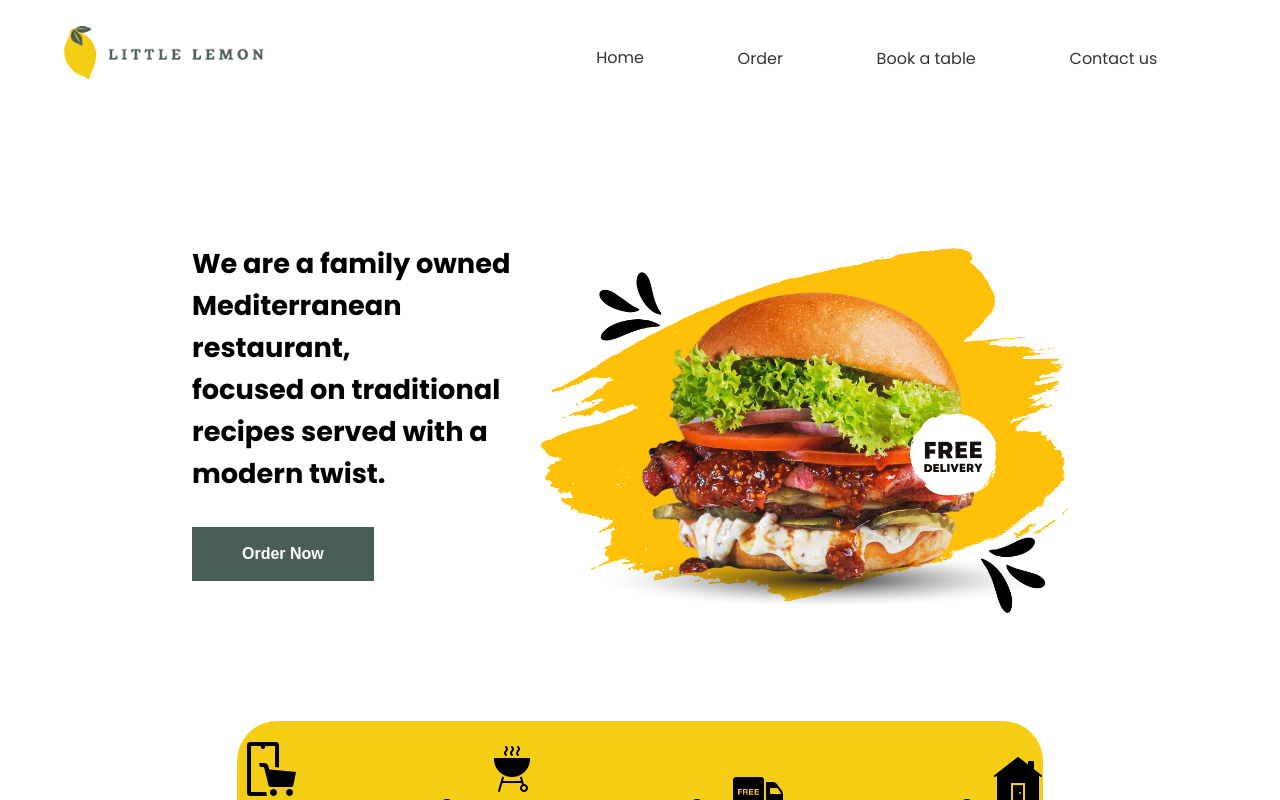
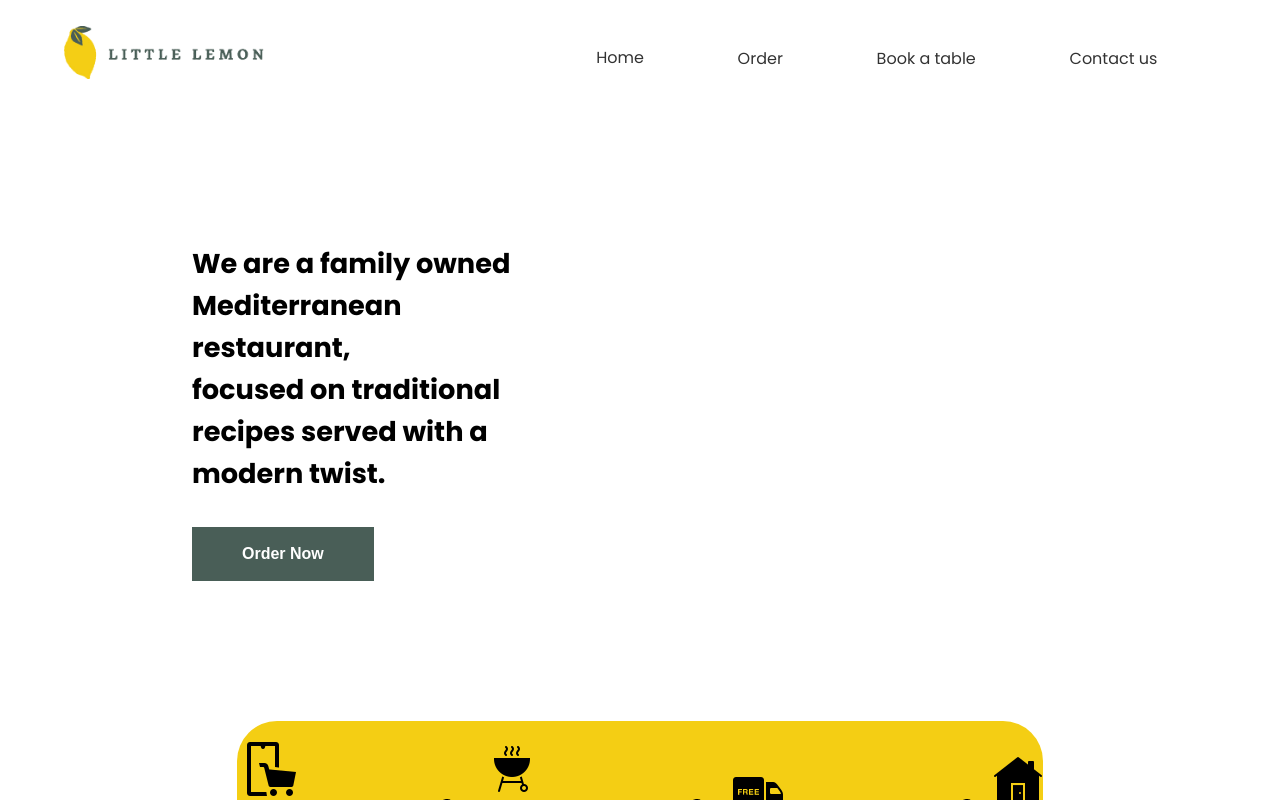
Before and after one commit to Eslamzaid/LittleLemon, a React (Vite) app in the folder LittleLemon/: page /AboutUs in a window 1280 px wide. Shown: the top 800 px of the page. Built offline with nearby package versions, Linux system fonts and the light colour scheme; a web font is replaced by a local one.

Commit message:
Hero css

```diff
--- a/LittleLemon/src/Layouts/Main/Hero/Hero.css
+++ b/LittleLemon/src/Layouts/Main/Hero/Hero.css
@@ -36,6 +36,24 @@
     /* border: 1px solid black; */
 }
 
+.TheFirstGrand {
+    -webkit-animation: slide-in-left 0.5s cubic-bezier(0.250, 0.460, 0.450, 0.940) both;
+    animation: slide-in-left 0.5s cubic-bezier(0.250, 0.460, 0.450, 0.940) both;
+}
+
+@keyframes slide-in-left {
+    0% {
+        -webkit-transform: translateX(-1000px);
+        transform: translateX(-1000px);
+        opacity: 0;
+    }
+
+    100% {
+        -webkit-transform: translateX(0);
+        transform: translateX(0);
+        opacity: 1;
+    }
+}
 
 /** The grand children */
 
@@ -44,6 +62,27 @@
     margin-top: 2rem;
     pointer-events: none;
 }
+
+
+#TheBurgerImg {
+    -webkit-animation: slide-in-right 0.5s cubic-bezier(0.250, 0.460, 0.450, 0.940) both;
+    animation: slide-in-right 0.5s cubic-bezier(0.250, 0.460, 0.450, 0.940) both;
+}
+
+@keyframes slide-in-right {
+    0% {
+        -webkit-transform: translateX(1000px);
+        transform: translateX(1000px);
+        opacity: 0;
+    }
+
+    100% {
+        -webkit-transform: translateX(0);
+        transform: translateX(0);
+        opacity: 1;
+    }
+}
+
 
 .TheFirstGrand h2 {
     font-size: 1.7rem;
```
